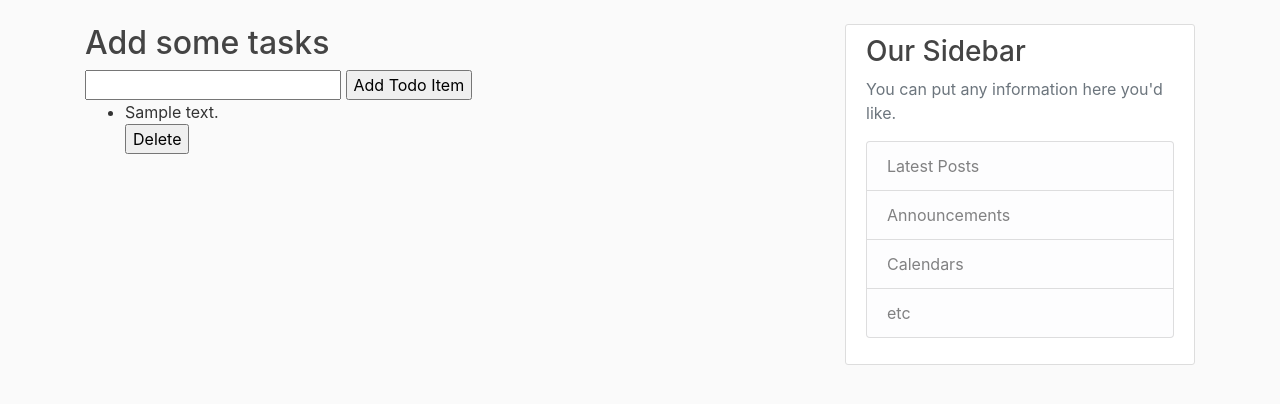
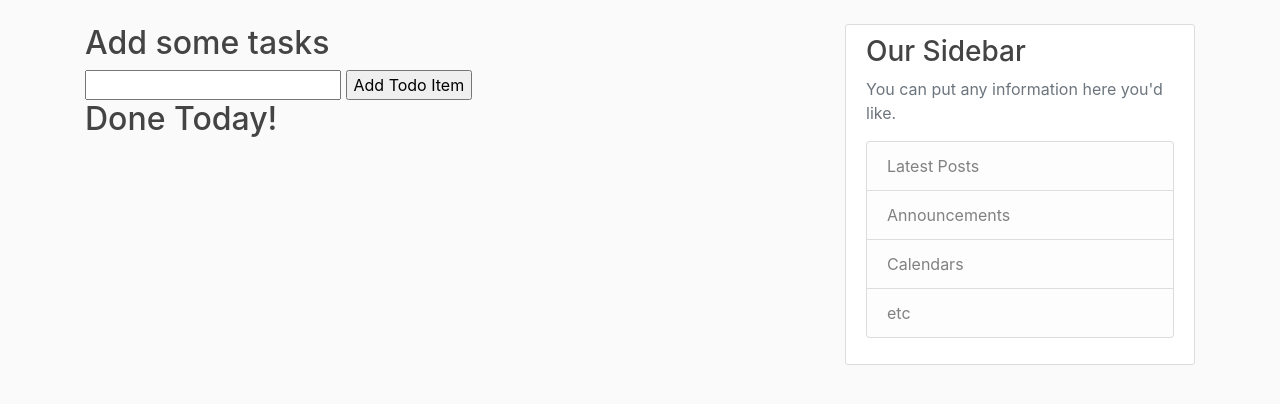
Before and after one commit to RicharSte/i_will_not_forget_about_this_app, a Django app: page / in a window 1280 px wide. Shown: the part 56-460 px from the top of the page. Run offline with Django 3.2, Linux system fonts and the light colour scheme; a user stored in the database is signed in; tables that the repository leaves empty hold one stand-in row (values such as "Sample post"); some libraries are stand-ins or nearby versions.

Commit message:
Добавил дату создание и дату, когда иаск был сделан. done_date надо проверить, как она работает, и возможно ли ставить туда значение после того, как пользователь нажмет на кнопку

```diff
--- a/protraker/protraker/urls.py
+++ b/protraker/protraker/urls.py
@@ -17,14 +17,14 @@ from django.contrib import admin
 from django.urls import path
 from django.contrib.auth import views as auth_views
 
-from todostuff.views import todoappView, addTodo, deleteTodo
+from todostuff.views import todoappView, addTodo, donetodo
 from users.views import register
 
 urlpatterns = [
     path('admin/', admin.site.urls),
     path('', todoappView, name='todo-home'),
     path('addTodo/', addTodo),
-    path('deleteTodoItem/<int:item>/', deleteTodo),
+    path('donetodo/<int:item>/', donetodo),
     path('register/', register, name='register'),
     path('login/', auth_views.LoginView.as_view(template_name='users/login.html'), name='login'),
     path('logout/', auth_views.LogoutView.as_view(template_name='users/logout.html'), name='logout'),
--- a/protraker/templates/todo/home.html
+++ b/protraker/templates/todo/home.html
@@ -6,12 +6,18 @@
     <input type="submit" value="Add Todo Item">
 </form>
 <ul>
-    {% for item in all_items %}
+    {% for item in undone %}
     <li>{{ item.content }}
-    <form action="/deleteTodoItem/{{item.id}}/" method = "post">{% csrf_token %}
-            <input type="submit" value="Delete">
+    <form action="/donetodo/{{item.id}}/" method = "post">{% csrf_token %}
+            <button type="submit" class="btn btn-success">Done!</button>
     </form>
     </li>
     {% endfor %}
 </ul>
+<h2>Done Today!</h2>
+<ul>
+    {% for item in done %}
+    <li>{{ item.content }}</li>
+    {% endfor %}
+</ul>
 {% endblock content %}
--- a/protraker/todostuff/models.py
+++ b/protraker/todostuff/models.py
@@ -1,6 +1,11 @@
 from django.db import models
 from django.contrib.auth.models import User
+
+from datetime import datetime, date
 class Todo(models.Model):
     content = models.TextField()
+    done = models.BooleanField(default=False)
+    created = models.DateField(auto_now_add=True)
+    done_date = models.DateField(auto_now=True)
 
     autor = models.ForeignKey(User, on_delete=models.CASCADE)
--- a/protraker/todostuff/views.py
+++ b/protraker/todostuff/views.py
@@ -3,9 +3,19 @@ from django.http import HttpResponseRedirect
 
 from .models import Todo
 
+from datetime import date
+
 def todoappView(request):
-    all_todo_items = Todo.objects.filter(autor_id = request.user)
-    return render(request, 'todo/home.html', {'all_items':all_todo_items, 'title': 'Add some tasks'})
+    done_items = Todo.objects.filter(autor_id = request.user, done = 1, done_date = date.today())
+    undine_items = Todo.objects.filter(autor_id = request.user, done = 0)
+
+    context = {
+        'done':done_items,
+        'undone':undine_items,
+        'title': 'Add some tasks'
+    }
+
+    return render(request, 'todo/home.html', context)
 
 def addTodo(request):
     text = request.POST['content']
@@ -14,7 +24,8 @@ def addTodo(request):
     new_todo.save()
     return redirect ('todo-home')
 
-def deleteTodo(request, item):
-    delete_item = Todo.objects.get(id= item)
-    delete_item.delete()
+def donetodo(request, item):
+    donetodo = Todo.objects.get(id= item)
+    donetodo.done = 1
+    donetodo.save()
     return redirect ('todo-home')
```
Also changed, not shown: protraker/todostuff/migrations/0004_todo_done.py (added), protraker/todostuff/migrations/0005_todo_created.py (added), protraker/todostuff/migrations/0006_todo_done_date.py (added).
